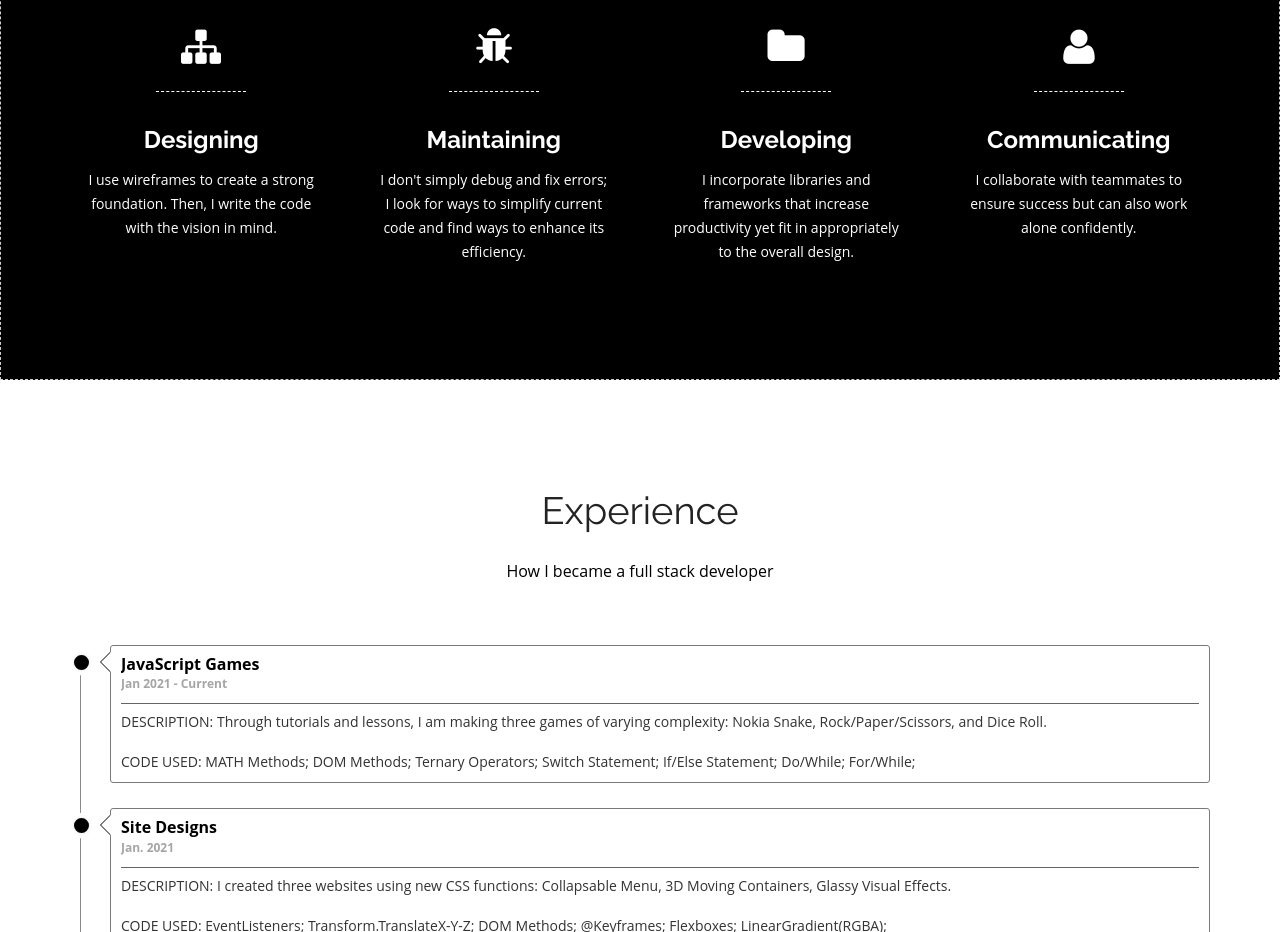
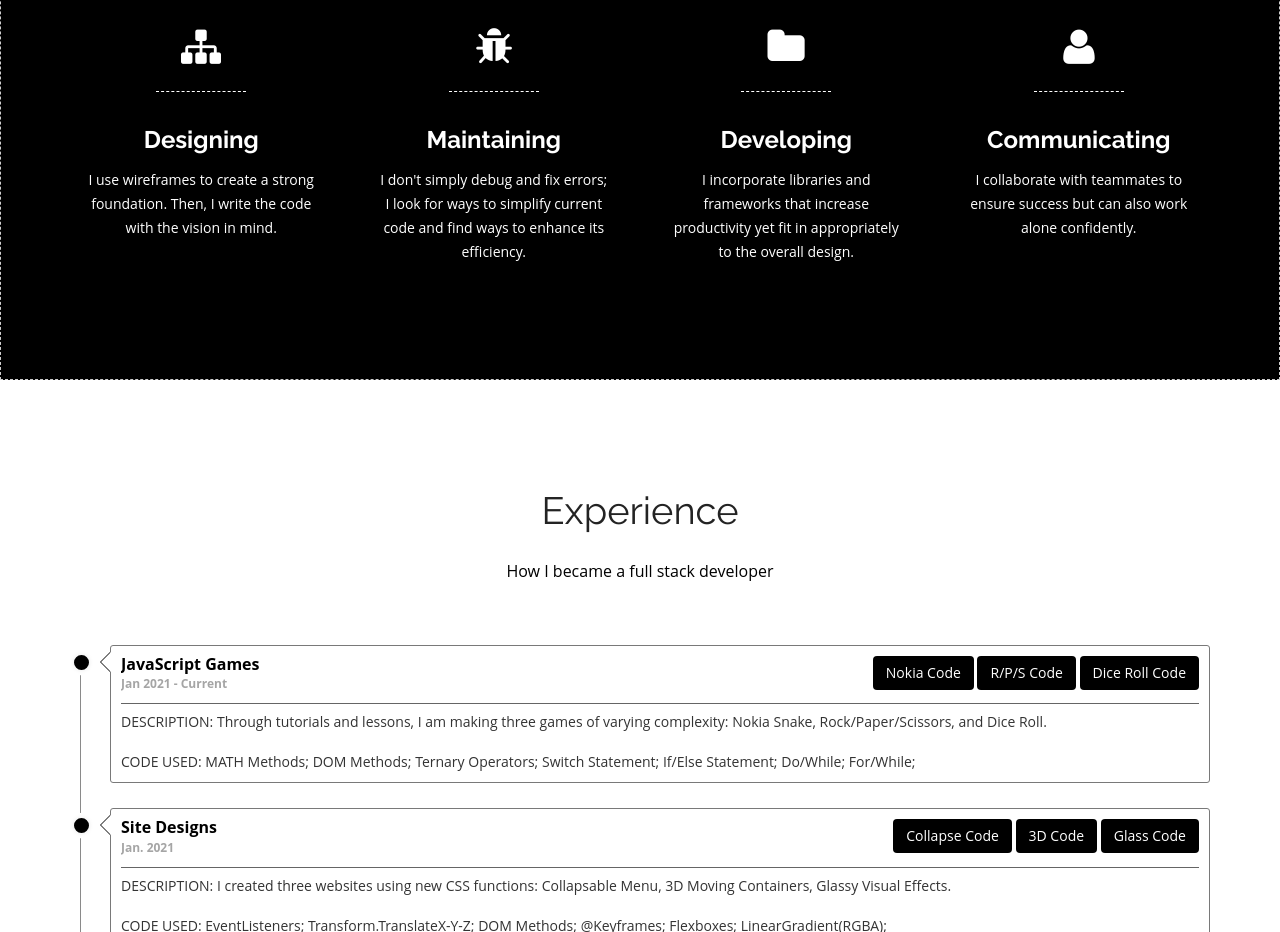
Before and after one commit to peichykeen/bootcamp, a website: page 1-HTML-CSS-JavaScript/Resume-Site/index.html in a window 1280 px wide. Shown: the part 1868-2800 px from the top of the page. Drawn offline with Linux system fonts and the light colour scheme.

Commit message:
resume links

```diff
--- a/1-HTML-CSS-JavaScript/Resume-Site/css/style.css
+++ b/1-HTML-CSS-JavaScript/Resume-Site/css/style.css
@@ -2379,3 +2379,28 @@ display:none;
 }
 .rt-box {/* float: left; *//* width: 88%; */text-align: left;margin-left: 10px;margin-bottom: 25px;text-align: center;}
 img.img.img-circle.lt-box {/* float: left; */width: 64px;height: auto;}
+
+.message-head {
+    display: flex;
+    flex-direction: row;
+    justify-content: space-between;
+
+}
+
+.user-detail {
+    margin-right: auto;
+}
+
+.githubCode {
+    margin-left: auto;
+}
+
+
+.btn {
+    background-color: black;
+}
+
+a, a:hover, a:focus, a:active {
+    text-decoration: none;
+    color: inherit;
+}
--- a/1-HTML-CSS-JavaScript/Resume-Site/index.html
+++ b/1-HTML-CSS-JavaScript/Resume-Site/index.html
@@ -360,6 +360,12 @@
 										</div>
 									</div>
 								</div>
+								<div class="githubCode">
+									<a href="https://github.com/peichykeen/bootcamp/tree/master/1-HTML-CSS-JavaScript/Snake-Game" target="_blank"><button class="btn">Nokia Code</button></a>
+									<a href="https://github.com/peichykeen/bootcamp/tree/master/1-HTML-CSS-JavaScript/RPS-Game" target="_blank"><button class="btn">R/P/S Code</button></a>
+									<a href="https://github.com/peichykeen/bootcamp/tree/master/1-HTML-CSS-JavaScript/Dice-Game target="_blank""><button class="btn">Dice Roll Code</button></a>
+								</div>
+
 							</div>
 							<div class="qa-message-content">
 								DESCRIPTION: Through tutorials and lessons, I am making three games of varying complexity: Nokia Snake, Rock/Paper/Scissors, and Dice Roll.
@@ -383,6 +389,11 @@
 										</div>
 									</div>
 								</div>
+								<div class="githubCode">
+									<a href="https://github.com/peichykeen/bootcamp/tree/master/1-HTML-CSS-JavaScript/Collapse-Site" target="_blank"><button class="btn">Collapse Code</button></a>
+									<a href="https://github.com/peichykeen/bootcamp/tree/master/1-HTML-CSS-JavaScript/Card3D-Site" target="_blank"><button class="btn">3D Code</button></a>
+									<a href="https://github.com/peichykeen/bootcamp/tree/master/1-HTML-CSS-JavaScript/Glass-Site" target="_blank"><button class="btn">Glass Code</button></a>
+								</div>
 							</div>
 							<div class="qa-message-content">
 								DESCRIPTION:  I created three websites using new CSS functions: Collapsable Menu, 3D Moving Containers, Glassy Visual Effects.
@@ -405,6 +416,10 @@
 											</span>
 										</div>
 									</div>
+								</div>
+								<div class="githubCode">
+									<a href="https://github.com/peichykeen/bootcamp/tree/master/1-HTML-CSS-JavaScript/Color-Game" target="_blank"><button class="btn">Color Code</button></a>
+									<a href="https://github.com/peichykeen/bootcamp/tree/master/1-HTML-CSS-JavaScript/Matching-Game" target="_blank"><button class="btn">Matching Code</button></a>
 								</div>
 							</div>
 							<div class="qa-message-content">
```
Also changed, not shown: README.md (added).
